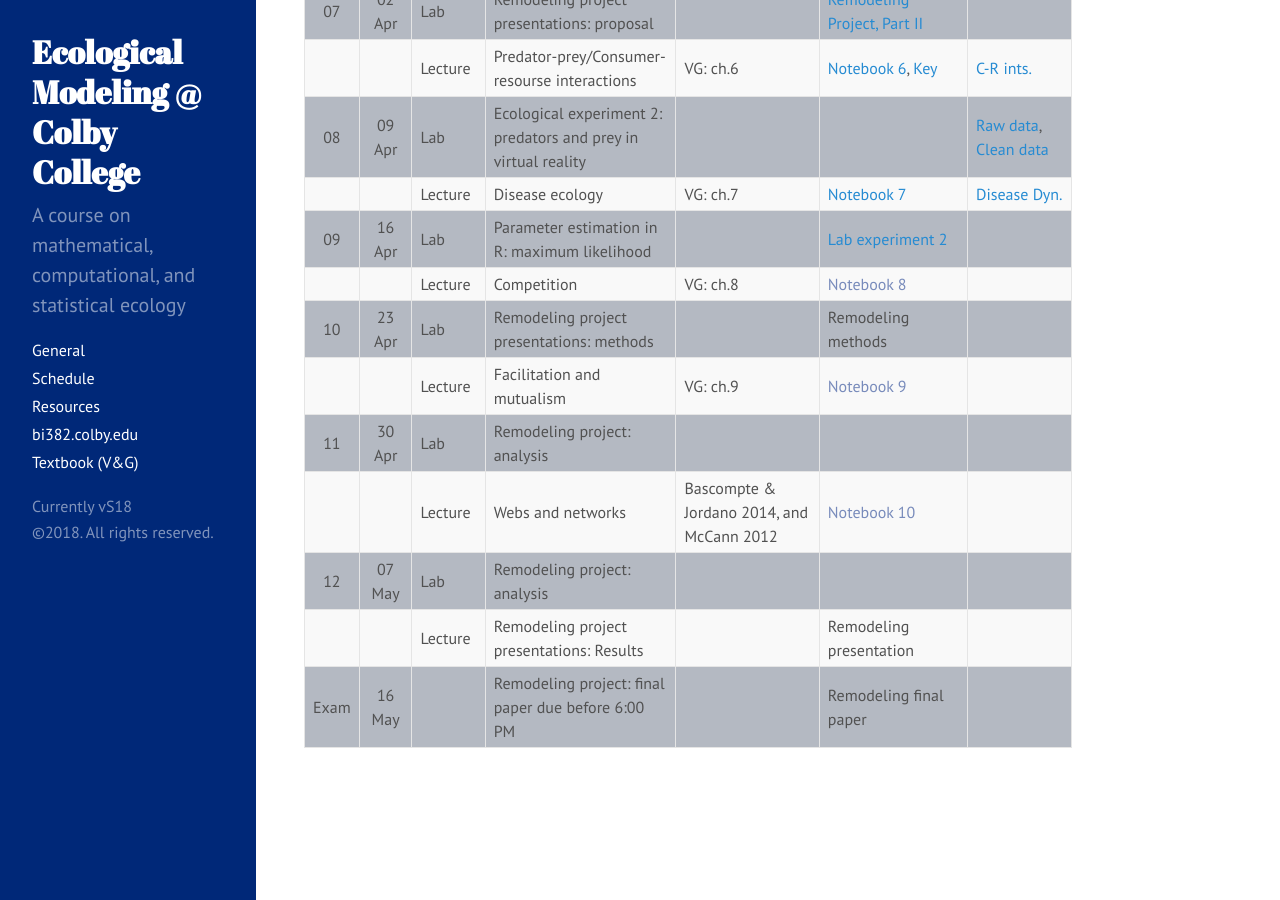
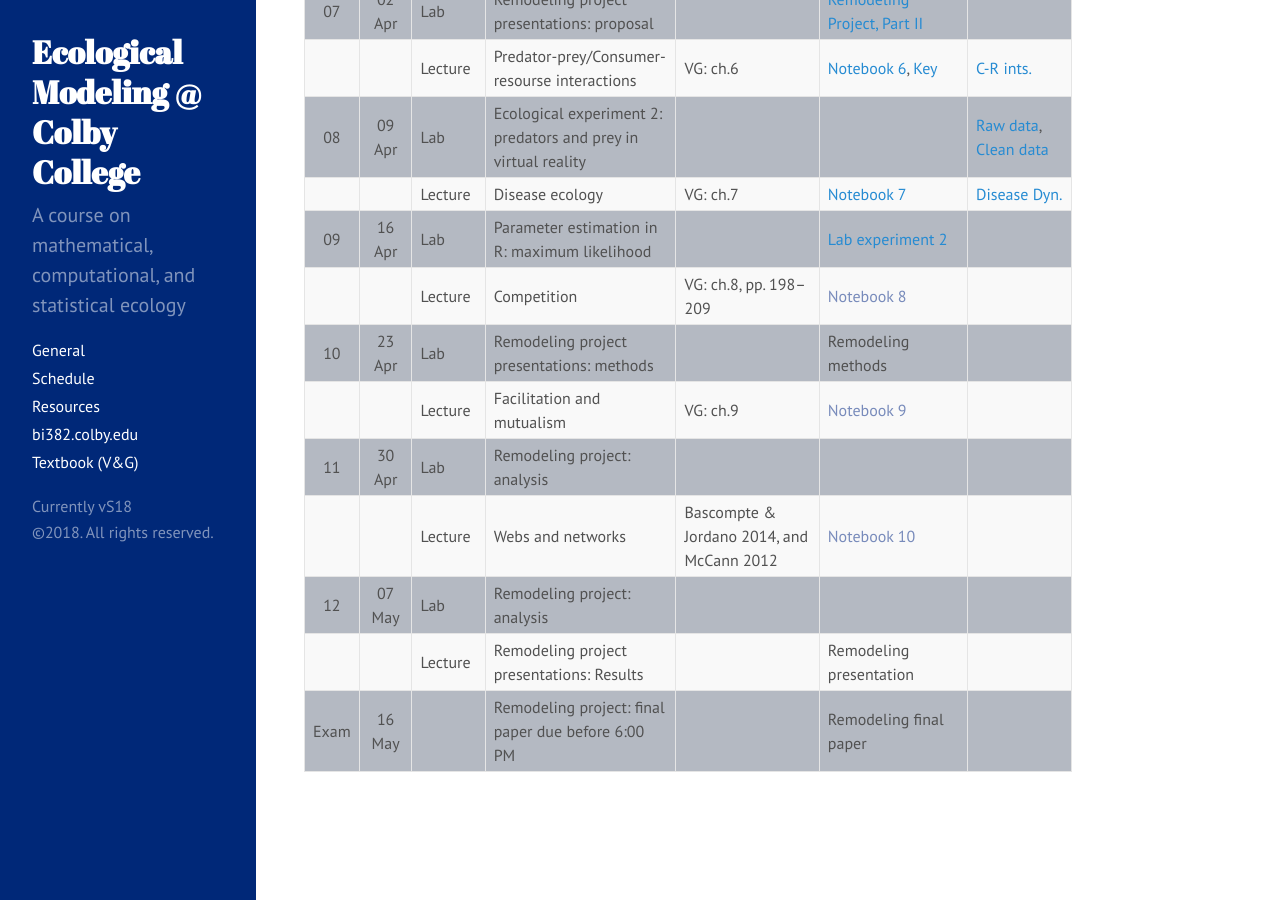
Before and after one commit to ColbyEcology/BI382_2018_Spring, a Jekyll site: the page built from Schedule.md, in a window 1280 px wide and 900 px high, scrolled down 1042 px. Built offline with Jekyll 4.4.1, drawn with Linux system fonts in a browser that asks for light colours.

Commit message:
add ch 7 pp

```diff
--- a/Schedule.md
+++ b/Schedule.md
@@ -47,7 +47,7 @@ Week |  Date  | Meeting |     Topic
 08   | 09 Apr |   Lab   | Ecological experiment 2: predators and prey in virtual reality |                     | | [Raw data](../Assignments/LabExperiments/Experiment2/Pigmemberment_Raw.zip), [Clean data](../Assignments/LabExperiments/Experiment2/Pigmemberment_Clean.zip)
      |        | Lecture | Disease ecology		           	                             | VG: ch.7            | [Notebook 7](../Assignments/LectureNotebooks/Ch7_Notebook) | [Disease Dyn.](../Presentations/Lec16_17_Disease.html){:target="_blank"}
 09   | 16 Apr |   Lab   | Parameter estimation in R: maximum likelihood                  |                     |  [Lab experiment 2](../Assignments/LabExperiments/Experiment2/LabExperiment2.html){:target="_blank"} |
-     |        | Lecture | Competition  				                                     | VG: ch.8            | <span style="color:#788bbb">Notebook 8</span> |
+     |        | Lecture | Competition  				                                     | VG: ch.8, pp. 198–209 | <span style="color:#788bbb">Notebook 8</span> |
 10   | 23 Apr |   Lab   | Remodeling project presentations: methods                      |                     | Remodeling methods |
      |        | Lecture | Facilitation and mutualism                                     | VG: ch.9            | <span style="color:#788bbb">Notebook 9</span> |
 11   | 30 Apr |   Lab   | Remodeling project: analysis                                   |                     | |
```
